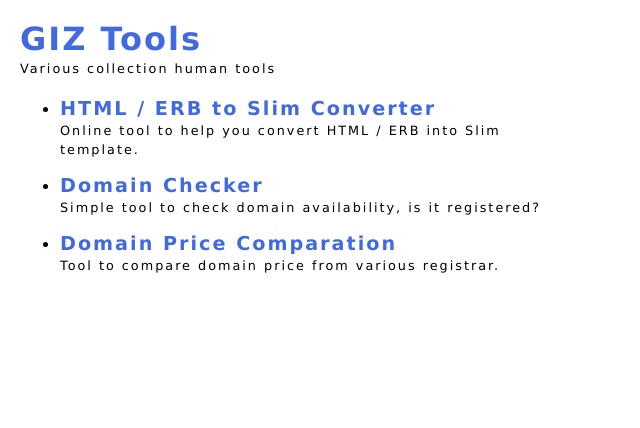
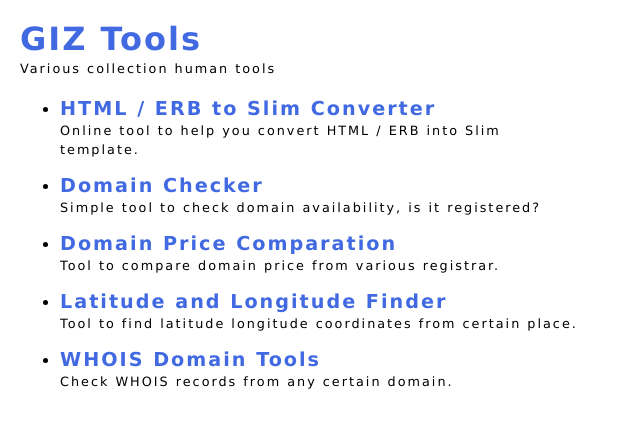
Before and after one commit to gizipp/tools.gizipp.com, a Jekyll site: the page built from index.html, in a window 1280 px wide. Shown: the top 428 px of the page, without its empty margins (0-640 px from the left). Built offline with Jekyll 4.4.1, drawn with Linux system fonts in a browser that asks for light colours.

Commit message:
Add whois, pls clean up code

```diff
--- a/domain-checker.html
+++ b/domain-checker.html
@@ -88,7 +88,7 @@ layout: tools
           if (domains[domain]){
             document.getElementById("domain-lists").innerHTML += `<li><a href="/domain-price-comparison?domain=${domain}" class="available" title="Available, compare domain price now!">${domain}</a></li>`;
           } else {
-            document.getElementById("domain-lists").innerHTML += `<li><a href="/domain-whois?domain=${domain}" class="unavailable" title="Unavailable, check whois the owner now!">${domain}</a></li>`;
+            document.getElementById("domain-lists").innerHTML += `<li><a href="/whois-domain-tools?domain=${domain}" class="unavailable" title="Unavailable, check whois the owner now!">${domain}</a></li>`;
           }
         });
       }
--- a/index.html
+++ b/index.html
@@ -21,4 +21,12 @@ layout: home
     <h2><a href="/domain-price-comparison">Domain Price Comparation</a></h2>
     <small>Tool to compare domain price from various registrar.</small>
   </li>
+  <li>
+    <h2><a href="/latitude-longitude-finder">Latitude and Longitude Finder</a></h2>
+    <small>Tool to find latitude longitude coordinates from certain place.</small>
+  </li>
+  <li>
+    <h2><a href="/whois-domain-tools">WHOIS Domain Tools</a></h2>
+    <small>Check WHOIS records from any certain domain.</small>
+  </li>
 </ul>
```
Also changed, not shown: whois-domain-tools.html (added, +112 -0 lines).
